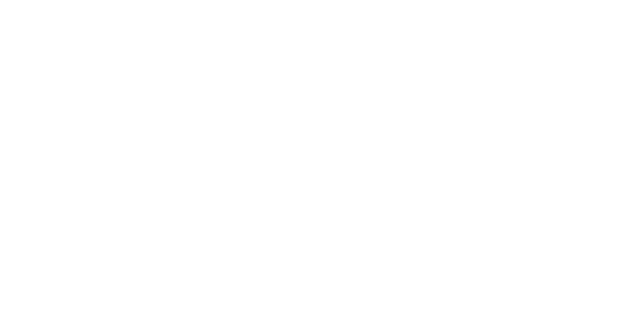
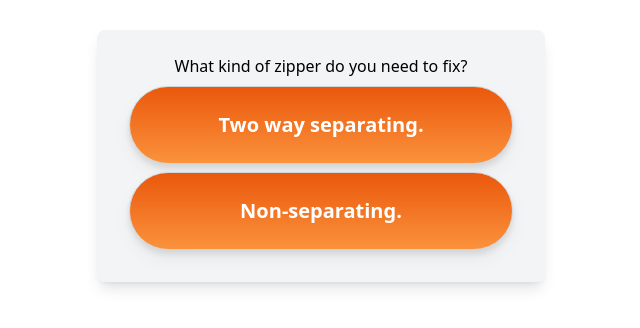
Before and after one commit to Zipper-Rescue/zipper_wizard, a React (Vite) app: page /wizard in a window 1280 px wide. Shown: the part 244-572 px from the top of the page, without its empty margins (319-959 px from the left). Built offline with nearby package versions, Linux system fonts and the light colour scheme.

Commit message:
default route for iframe

```diff
--- a/src/main.tsx
+++ b/src/main.tsx
@@ -1,9 +1,11 @@
 import { StrictMode } from "react";
 import { createRoot } from "react-dom/client";
 import App from "./App.tsx";
+import { Route, Redirect } from "wouter";
 
 createRoot(document.getElementById("root")!).render(
   <StrictMode>
-    <App />
-  </StrictMode>,
+    <Route path="/wizard" component={App} nest/>
+    <Redirect to="/wizard"/>
+  </StrictMode>
 );
```
